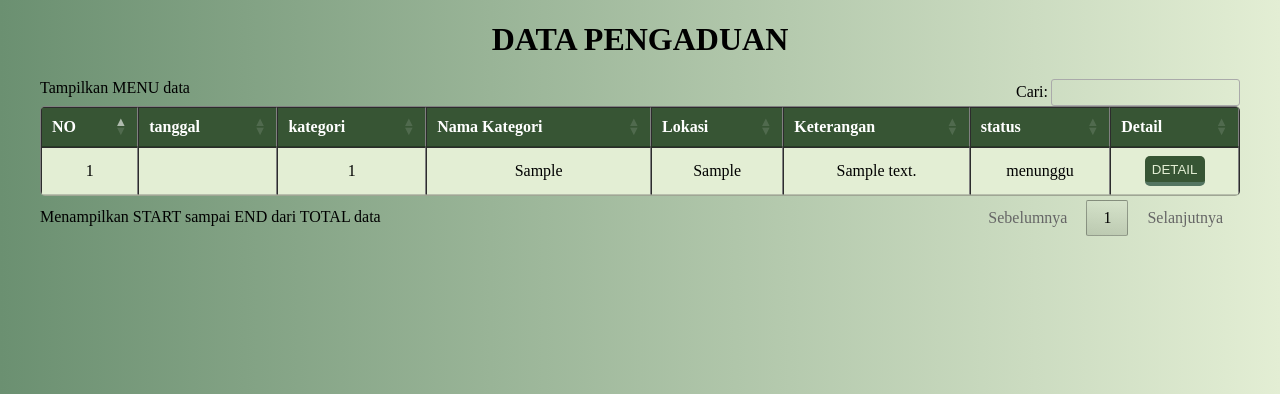
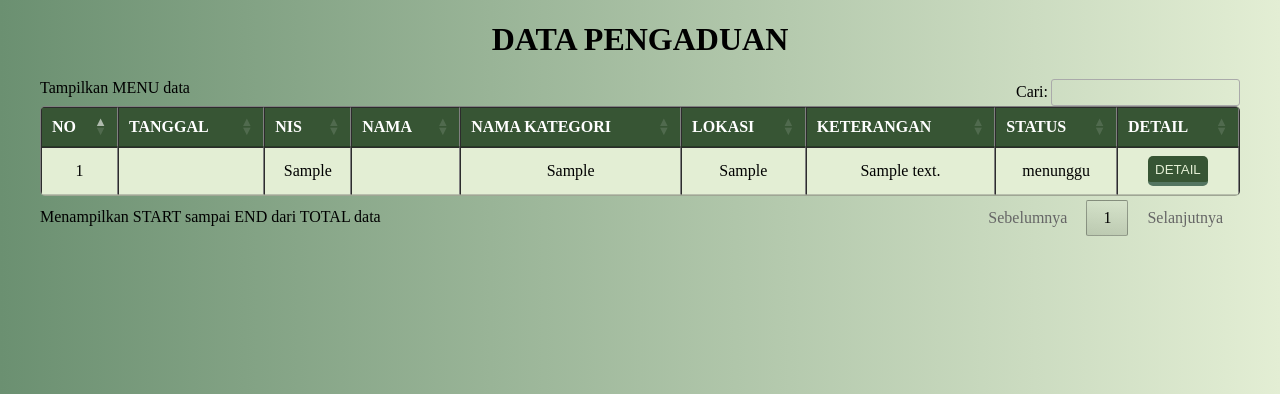
Before and after one commit to INDRIagustinPPLG2/sekolah_2026_12RPL2_UJIKOM_INDRI_AGUSTIN, a PHP site: page /data_pengaduan.php in a window 1280 px wide. Shown: the part 72-466 px from the top of the page. Run offline with PHP 8.4, Linux system fonts and the light colour scheme; a user stored in the database is signed in; data comes from the database, SQL or seed files in the repository; tables that the repository leaves empty hold one stand-in row (values such as "Sample post"); data that the repository does not hold is empty; some libraries are stand-ins or nearby versions.

Commit message:
Add files via upload

```diff
--- a/sekolah_2026_12RPL2_UJIKOM_INDRI_AGUSTIN/HALAMAN-UTAMA.php
+++ b/sekolah_2026_12RPL2_UJIKOM_INDRI_AGUSTIN/HALAMAN-UTAMA.php
@@ -44,7 +44,7 @@
 </head>
 <body>
     <header>
-         <div> <img src="https://www.smkmutucikampek.sch.id/wp-content/uploads/2021/06/logo_mutu_png_transparant-removebg-preview-1.png"></div>
+         <div> <img src="https://lh5.googleusercontent.com/proxy/y2VwwWrgukml2gdV3q9yxUPt9EX_sm2hpvr3VZjO_3hPbUwdhz8yfmDeD19P8WYxNtIDlYg_znTlxNf9MIAC-FzDSh7Innpqb29p0EZMW8uHUKIGAHu_VYoHL8VxEnQb8ePm6aZ_3usk7OxxpldF1HUERb4ds9TFXaoT1VhCFps"></div>
          <div>SMK TI MUHAMMADIYAH 1 CIKAMPEK</div>
     </header>
     <br></br>
--- a/sekolah_2026_12RPL2_UJIKOM_INDRI_AGUSTIN/admin/data-siswa.php
+++ b/sekolah_2026_12RPL2_UJIKOM_INDRI_AGUSTIN/admin/data-siswa.php
@@ -110,7 +110,7 @@ mysqli_query($koneksi,"INSERT INTO user (id, username, password, role, nis, kela
 </head>
 <body>
     <header>
-         <div> <img src="https://www.smkmutucikampek.sch.id/wp-content/uploads/2021/06/logo_mutu_png_transparant-removebg-preview-1.png"></div>
+         <div> <img src="https://lh5.googleusercontent.com/proxy/y2VwwWrgukml2gdV3q9yxUPt9EX_sm2hpvr3VZjO_3hPbUwdhz8yfmDeD19P8WYxNtIDlYg_znTlxNf9MIAC-FzDSh7Innpqb29p0EZMW8uHUKIGAHu_VYoHL8VxEnQb8ePm6aZ_3usk7OxxpldF1HUERb4ds9TFXaoT1VhCFps"></div>
          <div>SMK TI MUHAMMADIYAH 1 CIKAMPEK</div>
          <div><a class="i" href="halaman-utama.php">DASHBOARD</a></div>
     </header>
--- a/sekolah_2026_12RPL2_UJIKOM_INDRI_AGUSTIN/admin/detail_pengaduanadmin.php
+++ b/sekolah_2026_12RPL2_UJIKOM_INDRI_AGUSTIN/admin/detail_pengaduanadmin.php
@@ -115,7 +115,7 @@ if (!$data) {
 </head>
 <body>
       <header>
-         <div> <img src="https://www.smkmutucikampek.sch.id/wp-content/uploads/2021/06/logo_mutu_png_transparant-removebg-preview-1.png"></div>
+         <div> <img src="https://lh5.googleusercontent.com/proxy/y2VwwWrgukml2gdV3q9yxUPt9EX_sm2hpvr3VZjO_3hPbUwdhz8yfmDeD19P8WYxNtIDlYg_znTlxNf9MIAC-FzDSh7Innpqb29p0EZMW8uHUKIGAHu_VYoHL8VxEnQb8ePm6aZ_3usk7OxxpldF1HUERb4ds9TFXaoT1VhCFps"></div>
          <div>SMK TI MUHAMMADIYAH 1 CIKAMPEK</div>
          <div><a class="i" href="data_pengaduan.php">BACK</a></div>
     </header>
--- a/sekolah_2026_12RPL2_UJIKOM_INDRI_AGUSTIN/admin/edit-kategori.php
+++ b/sekolah_2026_12RPL2_UJIKOM_INDRI_AGUSTIN/admin/edit-kategori.php
@@ -77,7 +77,7 @@ if (isset($_POST['submit'])) {
 </head>
 <body>
         <header>
-         <div> <img src="https://www.smkmutucikampek.sch.id/wp-content/uploads/2021/06/logo_mutu_png_transparant-removebg-preview-1.png"></div>
+         <div> <img src="https://lh5.googleusercontent.com/proxy/y2VwwWrgukml2gdV3q9yxUPt9EX_sm2hpvr3VZjO_3hPbUwdhz8yfmDeD19P8WYxNtIDlYg_znTlxNf9MIAC-FzDSh7Innpqb29p0EZMW8uHUKIGAHu_VYoHL8VxEnQb8ePm6aZ_3usk7OxxpldF1HUERb4ds9TFXaoT1VhCFps"></div>
          <div>SMK TI MUHAMMADIYAH 1 CIKAMPEK</div>
          <div><a class="i" href="tambah-kategori.php">BACK</a></div>
     </header>
--- a/sekolah_2026_12RPL2_UJIKOM_INDRI_AGUSTIN/admin/edit.php
+++ b/sekolah_2026_12RPL2_UJIKOM_INDRI_AGUSTIN/admin/edit.php
@@ -77,7 +77,7 @@ if (isset($_POST['submit'])) {
 </head>
 <body>
      <header>
-         <div> <img src="https://www.smkmutucikampek.sch.id/wp-content/uploads/2021/06/logo_mutu_png_transparant-removebg-preview-1.png"></div>
+         <div> <img src="https://lh5.googleusercontent.com/proxy/y2VwwWrgukml2gdV3q9yxUPt9EX_sm2hpvr3VZjO_3hPbUwdhz8yfmDeD19P8WYxNtIDlYg_znTlxNf9MIAC-FzDSh7Innpqb29p0EZMW8uHUKIGAHu_VYoHL8VxEnQb8ePm6aZ_3usk7OxxpldF1HUERb4ds9TFXaoT1VhCFps"></div>
          <div>SMK TI MUHAMMADIYAH 1 CIKAMPEK</div>
          <div><a class="i" href="data-siswa.php">BACK</a></div>
     </header>
--- a/sekolah_2026_12RPL2_UJIKOM_INDRI_AGUSTIN/admin/halaman-utama.php
+++ b/sekolah_2026_12RPL2_UJIKOM_INDRI_AGUSTIN/admin/halaman-utama.php
@@ -62,7 +62,7 @@ if (!isset($_SESSION['username']) || $_SESSION['role'] != 'admin') {
 </head>
 <body>
     <header>
-         <div> <img src="https://www.smkmutucikampek.sch.id/wp-content/uploads/2021/06/logo_mutu_png_transparant-removebg-preview-1.png"></div>
+         <div> <img src="https://lh5.googleusercontent.com/proxy/y2VwwWrgukml2gdV3q9yxUPt9EX_sm2hpvr3VZjO_3hPbUwdhz8yfmDeD19P8WYxNtIDlYg_znTlxNf9MIAC-FzDSh7Innpqb29p0EZMW8uHUKIGAHu_VYoHL8VxEnQb8ePm6aZ_3usk7OxxpldF1HUERb4ds9TFXaoT1VhCFps"></div>
          <div>SMK TI MUHAMMADIYAH 1 CIKAMPEK</div>
          <a href="../logout.php">LOGOUT</a>
     </header>
--- a/sekolah_2026_12RPL2_UJIKOM_INDRI_AGUSTIN/admin/tambah-kategori.php
+++ b/sekolah_2026_12RPL2_UJIKOM_INDRI_AGUSTIN/admin/tambah-kategori.php
@@ -105,7 +105,7 @@ mysqli_query($koneksi,"INSERT INTO kategori (id_kategori, ket_kategori) VALUES (
 </head>
 <body>
     <header>
-         <div> <img src="https://www.smkmutucikampek.sch.id/wp-content/uploads/2021/06/logo_mutu_png_transparant-removebg-preview-1.png"></div>
+         <div> <img src="https://lh5.googleusercontent.com/proxy/y2VwwWrgukml2gdV3q9yxUPt9EX_sm2hpvr3VZjO_3hPbUwdhz8yfmDeD19P8WYxNtIDlYg_znTlxNf9MIAC-FzDSh7Innpqb29p0EZMW8uHUKIGAHu_VYoHL8VxEnQb8ePm6aZ_3usk7OxxpldF1HUERb4ds9TFXaoT1VhCFps"></div>
          <div>SMK TI MUHAMMADIYAH 1 CIKAMPEK</div>
          <div><a class="i" href="halaman-utama.php">DASHBOARD</a></div>
     </header>
--- a/sekolah_2026_12RPL2_UJIKOM_INDRI_AGUSTIN/data_pengaduan.php
+++ b/sekolah_2026_12RPL2_UJIKOM_INDRI_AGUSTIN/data_pengaduan.php
@@ -10,7 +10,7 @@ if (!isset($_SESSION['username']) || $_SESSION['role'] != 'siswa') {
 <head>
     <meta charset="UTF-8">
     <meta name="viewport" content="width=device-width, initial-scale=1.0">
-    <title>PENGADUANt</title>
+    <title>PENGADUAN</title>
     <link rel="stylesheet" href="https://cdn.datatables.net/1.13.8/css/jquery.dataTables.min.css">
     <style>
         body{
@@ -75,7 +75,7 @@ if (!isset($_SESSION['username']) || $_SESSION['role'] != 'siswa') {
 </head>
 <body>
     <header>
-         <div> <img src="https://www.smkmutucikampek.sch.id/wp-content/uploads/2021/06/logo_mutu_png_transparant-removebg-preview-1.png"></div>
+         <div> <img src="https://lh5.googleusercontent.com/proxy/y2VwwWrgukml2gdV3q9yxUPt9EX_sm2hpvr3VZjO_3hPbUwdhz8yfmDeD19P8WYxNtIDlYg_znTlxNf9MIAC-FzDSh7Innpqb29p0EZMW8uHUKIGAHu_VYoHL8VxEnQb8ePm6aZ_3usk7OxxpldF1HUERb4ds9TFXaoT1VhCFps"></div>
          <div>SMK TI MUHAMMADIYAH 1 CIKAMPEK</div>
          <div><a class="i" href="index.php">DASHBOARD</a></div>
     </header>
@@ -84,27 +84,32 @@ if (!isset($_SESSION['username']) || $_SESSION['role'] != 'siswa') {
     <thead>
         <tr>
             <th>NO</th>
-            <th>tanggal</th>
-            <th>kategori </th>
-            <th>Nama Kategori</th>
-            <th>Lokasi</th>
-            <th>Keterangan</th>
-            <th>status</th>
-            <th>Detail</th>
+            <th>TANGGAL</th>
+            <th>NIS</th>
+            <th>NAMA</th>
+            <!-- <th>KATEGORI </th> -->
+            <th>NAMA KATEGORI</th>
+            <th>LOKASI</th>
+            <th>KETERANGAN</th>
+            <th>STATUS</th>
+            <th>DETAIL</th>
         </tr>
     </thead>
     <tbody>
     <?php include 'koneksi.php'; $no =1;
-    $query = mysqli_query($koneksi, "SELECT input_aspirasi.*, kategori.ket_kategori
-                            FROM input_aspirasi
-                            LEFT JOIN kategori ON
-                            input_aspirasi.id_kategori = kategori.id_kategori");
+    $query = mysqli_query($koneksi, "SELECT input_aspirasi.*, kategori.ket_kategori, user.username
+    FROM input_aspirasi
+    LEFT JOIN kategori ON input_aspirasi.id_kategori = kategori.id_kategori
+    LEFT JOIN user ON input_aspirasi.nis = user.nis;
+");
     while($data = mysqli_fetch_assoc($query)) {
         ?>
             <tr>
                 <td><?=$no++?></td>
                 <td><?=$data['tanggal']?></td>
-                <td><?=$data['id_kategori']?></td>
+                <td><?=$data['nis']?></td>
+                <td><?=$data['username']?></td>
+                <!-- <td><?=$data['id_kategori']?></td> -->
                 <td><?=$data['ket_kategori']?></td>
                 <td><?=$data['lokasi']?></td>
                 <td><?=$data['keterangan']?></td>
--- a/sekolah_2026_12RPL2_UJIKOM_INDRI_AGUSTIN/detail-pengaduan.php
+++ b/sekolah_2026_12RPL2_UJIKOM_INDRI_AGUSTIN/detail-pengaduan.php
@@ -87,7 +87,7 @@ if (!$data) {
 </head>
 <body>
     <header>
-         <div> <img src="https://www.smkmutucikampek.sch.id/wp-content/uploads/2021/06/logo_mutu_png_transparant-removebg-preview-1.png"></div>
+         <div> <img src="https://lh5.googleusercontent.com/proxy/y2VwwWrgukml2gdV3q9yxUPt9EX_sm2hpvr3VZjO_3hPbUwdhz8yfmDeD19P8WYxNtIDlYg_znTlxNf9MIAC-FzDSh7Innpqb29p0EZMW8uHUKIGAHu_VYoHL8VxEnQb8ePm6aZ_3usk7OxxpldF1HUERb4ds9TFXaoT1VhCFps"></div>
          <div>SMK TI MUHAMMADIYAH 1 CIKAMPEK</div>
          <div><a class="i" href="data_pengaduan.php">BACK</a></div>
     </header>
--- a/sekolah_2026_12RPL2_UJIKOM_INDRI_AGUSTIN/form_pengaduan.php
+++ b/sekolah_2026_12RPL2_UJIKOM_INDRI_AGUSTIN/form_pengaduan.php
@@ -72,7 +72,7 @@ $kategori = mysqli_query($koneksi, "SELECT * FROM kategori");
 </head>
 <body>
     <header>
-         <div> <img src="https://www.smkmutucikampek.sch.id/wp-content/uploads/2021/06/logo_mutu_png_transparant-removebg-preview-1.png"></div>
+         <div> <img src="https://lh5.googleusercontent.com/proxy/y2VwwWrgukml2gdV3q9yxUPt9EX_sm2hpvr3VZjO_3hPbUwdhz8yfmDeD19P8WYxNtIDlYg_znTlxNf9MIAC-FzDSh7Innpqb29p0EZMW8uHUKIGAHu_VYoHL8VxEnQb8ePm6aZ_3usk7OxxpldF1HUERb4ds9TFXaoT1VhCFps"></div>
          <div>SMK TI MUHAMMADIYAH 1 CIKAMPEK</div>
          <div><a class="i" href="index.php">DASHBOARD</a></div>
     </header>
--- a/sekolah_2026_12RPL2_UJIKOM_INDRI_AGUSTIN/index.php
+++ b/sekolah_2026_12RPL2_UJIKOM_INDRI_AGUSTIN/index.php
@@ -63,7 +63,7 @@ if (!isset($_SESSION['username']) || $_SESSION['role'] != 'siswa') {
 </head>
 <body>
   <header>
-         <div> <img src="https://www.smkmutucikampek.sch.id/wp-content/uploads/2021/06/logo_mutu_png_transparant-removebg-preview-1.png"></div>
+         <div> <img src="https://lh5.googleusercontent.com/proxy/y2VwwWrgukml2gdV3q9yxUPt9EX_sm2hpvr3VZjO_3hPbUwdhz8yfmDeD19P8WYxNtIDlYg_znTlxNf9MIAC-FzDSh7Innpqb29p0EZMW8uHUKIGAHu_VYoHL8VxEnQb8ePm6aZ_3usk7OxxpldF1HUERb4ds9TFXaoT1VhCFps"></div>
          <div>SMK TI MUHAMMADIYAH 1 CIKAMPEK</div>
          <a href="logout.php">LOGOUT</a>
     </header>
```
Also changed, not shown: sekolah_2026_12RPL2_UJIKOM_INDRI_AGUSTIN/admin/data_pengaduan.php (+19 -15 lines).
